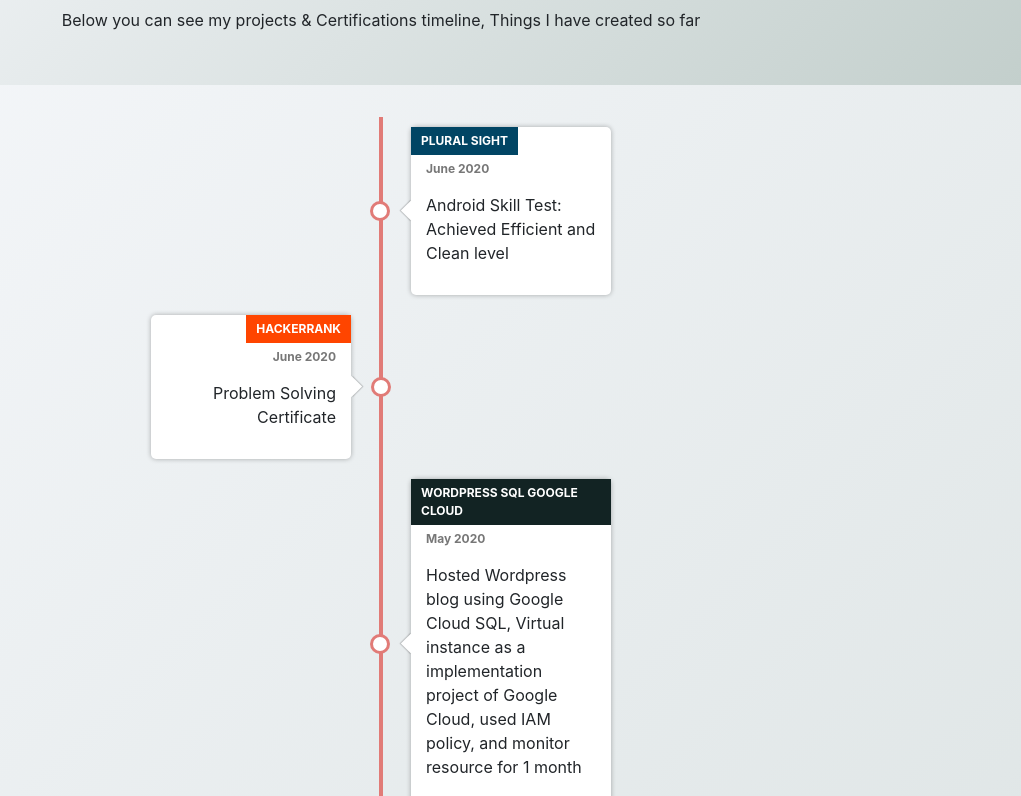
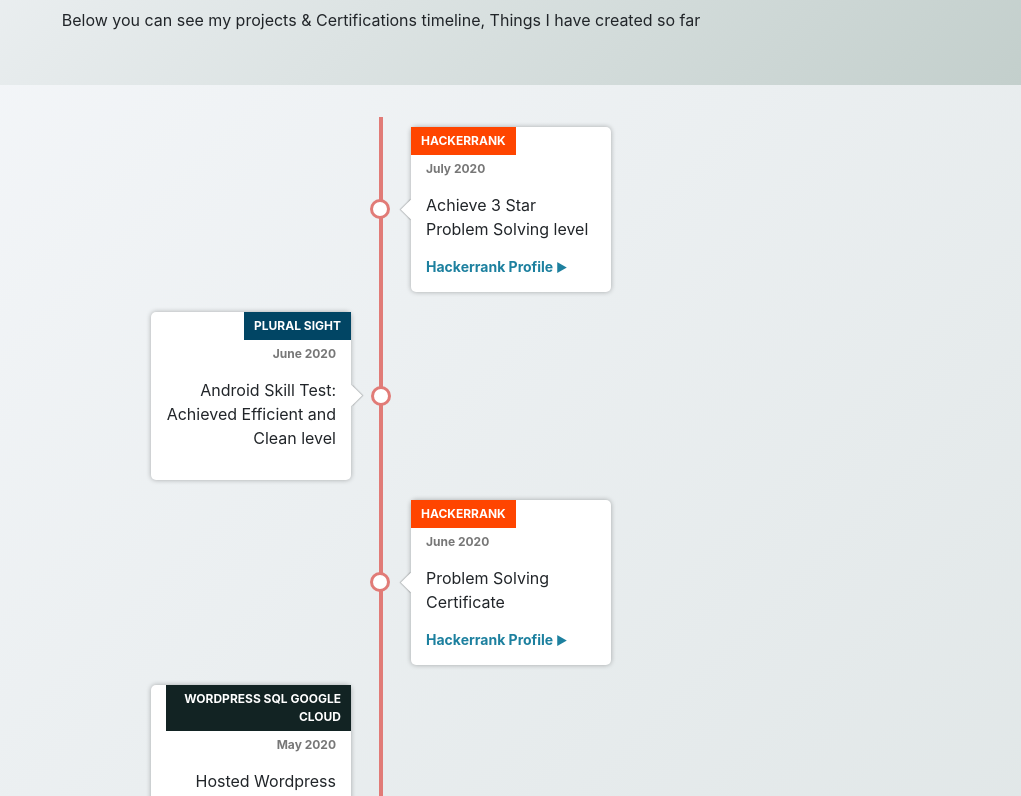
Before and after one commit to ReactorboY/reactorboy.github.io, a React (Create React App) app: page /#/ in a window 1280 px wide. Shown: the part 2364-3160 px from the top of the page, without its empty margins (259-1280 px from the left). Built offline with nearby package versions, Linux system fonts and the light colour scheme.

Commit message:
more timeline

```diff
--- a/src/components/Common/data.js
+++ b/src/components/Common/data.js
@@ -1,5 +1,16 @@
 const data = [
     {
+        text: "Achieve 3 Star Problem Solving level",
+        date: "July 2020",
+        category: {
+            tag: "Hackerrank",
+            color: "#FF4500"
+        },
+        link: {
+            url: "https://www.hackerrank.com/reactorboy",
+            text: "Hackerrank Profile"
+        }
+    },{
         text: "Android Skill Test: Achieved Efficient and Clean level",
         date: "June 2020",
         category: {
@@ -12,6 +23,10 @@
         category: {
             tag: "Hackerrank",
             color: "#FF4500"
+        },
+        link: {
+            url: "https://www.hackerrank.com/reactorboy",
+            text: "Hackerrank Profile"
         }
     },{
         text: "Hosted Wordpress blog using Google Cloud SQL, Virtual instance as a implementation project of Google Cloud, used IAM policy, and monitor resource for 1 month",
```
